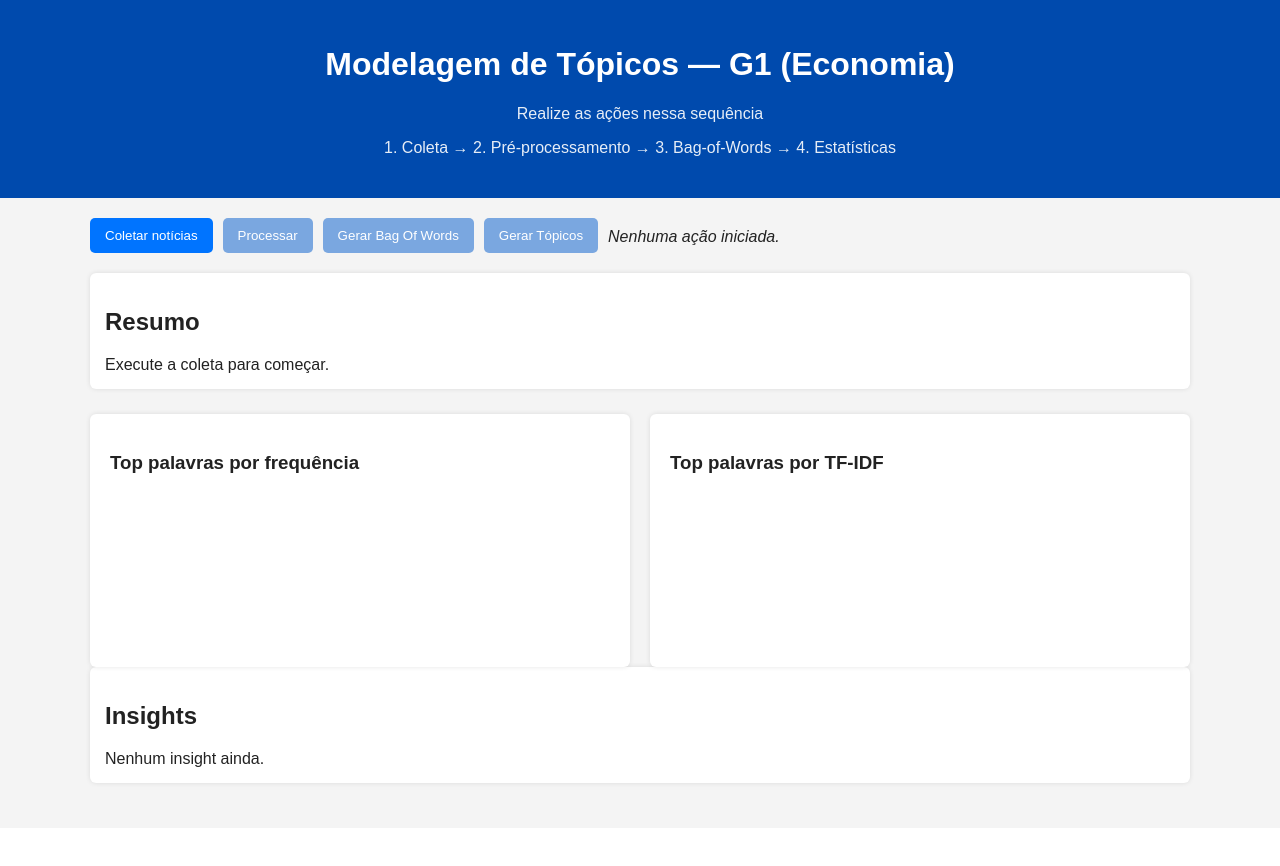
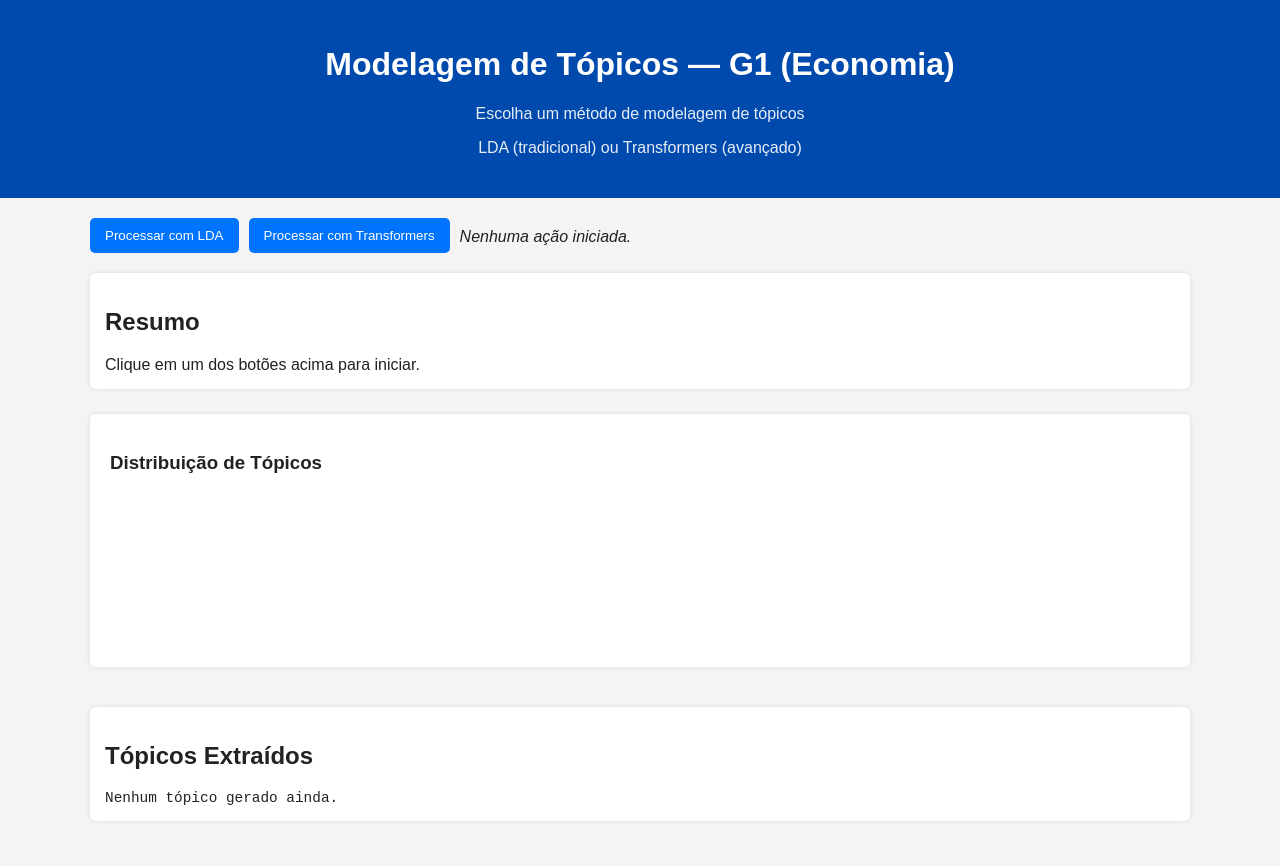
Before and after one commit to kaueriki/TrabalhoFinalPLN, a Flask app: page / in a window 1280 px wide. Before the commit the page ends 787 px from the top, so only its background shows below. Run offline with Flask 3, Linux system fonts and the light colour scheme; a map, chart or similar area stays blank.

Commit message:
Correção do Frontend

```diff
--- a/src/backend/app.py
+++ b/src/backend/app.py
@@ -1,7 +1,5 @@
 import os
-import numpy as np
 from flask import Flask, render_template, jsonify
-from sklearn.feature_extraction.text import TfidfVectorizer
 from tranformers_topic_model import gerar_topicos_transformers
 from coleta import coletar_noticias
 from preprocessing_pipeline import preprocessar_corpus
@@ -19,94 +17,6 @@ app = Flask(
 @app.route("/")
 def home():
     return render_template("index.html")
-
-# Variáveis globais para armazenar estado entre requisições
-_dados = {
-    "noticias": [],
-    "textos_limpos": [],
-    "tokens": [],
-    "bow_matrix": None,
-    "feature_names": None,
-    "vectorizer": None
-}
-
-@app.route("/coletar", methods=["POST"])
-def coletar():
-    try:
-        df = coletar_noticias(limit=30)
-        _dados["noticias"] = df.to_dict(orient="records")
-        return jsonify({
-            "status": "ok",
-            "total": len(_dados["noticias"])
-        })
-    except Exception as e:
-        return jsonify({"status": "erro", "mensagem": str(e)}), 500
-
-@app.route("/processar", methods=["POST"])
-def processar():
-    try:
-        if not _dados["noticias"]:
-            return jsonify({"status": "erro", "mensagem": "Colete as notícias primeiro"}), 400
-
-        textos = [n["texto"] for n in _dados["noticias"]]
-        textos_limpos, tokens = preprocessar_corpus(textos)
-        _dados["textos_limpos"] = textos_limpos
-        _dados["tokens"] = tokens
-
-        return jsonify({"status": "ok"})
-    except Exception as e:
-        return jsonify({"status": "erro", "mensagem": str(e)}), 500
-
-@app.route("/bow", methods=["POST"])
-def bow():
-    try:
-        if not _dados["textos_limpos"]:
-            return jsonify({"status": "erro", "mensagem": "Processe os textos primeiro"}), 400
-
-        # Bag of Words
-        bow_matrix, feature_names, vectorizer = criar_bow(_dados["textos_limpos"])
-        _dados["bow_matrix"] = bow_matrix
-        _dados["feature_names"] = feature_names
-        _dados["vectorizer"] = vectorizer
-
-        # TF-IDF
-        tfidf_vectorizer = TfidfVectorizer(max_features=100)
-        tfidf_matrix = tfidf_vectorizer.fit_transform(_dados["textos_limpos"])
-        tfidf_feature_names = tfidf_vectorizer.get_feature_names_out()
-
-        # Top palavras por frequência
-        freq_sum = np.array(bow_matrix.sum(axis=0)).flatten()
-        top_freq_idx = freq_sum.argsort()[-10:][::-1]
-        top_freq = [(feature_names[i], int(freq_sum[i])) for i in top_freq_idx]
-
-        # Top palavras por TF-IDF
-        tfidf_sum = np.array(tfidf_matrix.sum(axis=0)).flatten()
-        top_tfidf_idx = tfidf_sum.argsort()[-10:][::-1]
-        top_tfidf = [(tfidf_feature_names[i], float(tfidf_sum[i])) for i in top_tfidf_idx]
-
-        return jsonify({
-            "status": "ok",
-            "top_freq": top_freq,
-            "top_tfidf": top_tfidf
-        })
-    except Exception as e:
-        return jsonify({"status": "erro", "mensagem": str(e)}), 500
-
-@app.route("/topicos", methods=["POST"])
-def topicos():
-    try:
-        if _dados["bow_matrix"] is None:
-            return jsonify({"status": "erro", "mensagem": "Gere o BOW primeiro"}), 400
-
-        lda_model = treinar_lda(_dados["bow_matrix"], n_topicos=5)
-        topicos = obter_topicos_palavras(lda_model, _dados["feature_names"], n_palavras=10)
-
-        return jsonify({
-            "status": "ok",
-            "topicos": topicos
-        })
-    except Exception as e:
-        return jsonify({"status": "erro", "mensagem": str(e)}), 500
 
 @app.route("/process", methods=["POST"])
 def process():
--- a/src/static/script.js
+++ b/src/static/script.js
@@ -1,5 +1,5 @@
-let chartFreq = null;
-let chartTfidf = null;
+let pieChart = null;
+let barCharts = [];
 
 function atualizarStatus(msg) {
     document.getElementById("status").innerText = msg;
@@ -10,119 +10,132 @@ async function postData(url) {
     return resp.json();
 }
 
-document.getElementById("btn-coletar").onclick = async () => {
-    atualizarStatus("Coletando notícias...");
-    const data = await postData("/coletar");
+document.getElementById("btn-lda").onclick = async () => {
+    atualizarStatus("Processando com LDA (coletando, processando e gerando tópicos)...");
+    const data = await postData("/process");
 
     if (data.status === "ok") {
-        atualizarStatus(`Coleta concluída — ${data.total} notícias.`);
+        atualizarStatus("Tópicos LDA gerados com sucesso!");
         document.getElementById("summary-content").innerText =
-            `${data.total} notícias coletadas.`;
+            "Pipeline LDA concluído: coleta, pré-processamento e modelagem.";
 
-        document.getElementById("btn-processar").disabled = false;
+        exibirTopicos(data.topicos);
+        plotarGraficos(data.chart_data);
     } else {
-        atualizarStatus("Erro na coleta.");
+        atualizarStatus("Erro ao processar com LDA: " + data.mensagem);
     }
 };
 
-
-document.getElementById("btn-processar").onclick = async () => {
-    atualizarStatus("Processando corpus...");
-    const data = await postData("/processar");
+document.getElementById("btn-transformers").onclick = async () => {
+    atualizarStatus("Processando com Transformers (coletando, processando e gerando tópicos)...");
+    const data = await postData("/processtransformers");
 
     if (data.status === "ok") {
-        atualizarStatus("Pré-processamento concluído.");
-        document.getElementById("btn-bow").disabled = false;
+        atualizarStatus("Tópicos Transformers gerados com sucesso!");
+        document.getElementById("summary-content").innerText =
+            "Pipeline Transformers concluído: coleta, pré-processamento e modelagem.";
+
+        exibirTopicos(data.topicos);
+        plotarGraficos(data.chart_data);
     } else {
-        atualizarStatus("Erro no pré-processamento.");
+        atualizarStatus("Erro ao processar com Transformers: " + data.mensagem);
     }
 };
 
-
-document.getElementById("btn-bow").onclick = async () => {
-    atualizarStatus("Calculando BOW e TF-IDF...");
-    const data = await postData("/bow");
-
-    if (data.status !== "ok") {
-        atualizarStatus("Erro ao calcular BOW/TF-IDF.");
-        return;
+function exibirTopicos(topicos) {
+    let texto = "";
+    topicos.forEach((topico, i) => {
+        texto += `Tópico ${i + 1}:\n`;
+        topico.forEach(([palavra, score]) => {
+            texto += `  - ${palavra}: ${score.toFixed(4)}\n`;
+        });
+        texto += "\n";
+    });
+    document.getElementById("insights-text").innerText = texto;
 }
 
-    atualizarStatus("BOW e TF-IDF concluídos.");
-    document.getElementById("btn-topicos").disabled = false;
+function plotarGraficos(chartData) {
+    // Limpa gráficos anteriores
+    if (pieChart) pieChart.destroy();
+    barCharts.forEach(chart => chart.destroy());
+    barCharts = [];
 
-    plotarGraficos(data.top_freq, data.top_tfidf);
-};
-
-
-document.getElementById("btn-topicos").onclick = async () => {
-    atualizarStatus("Gerando tópicos...");
-    const data = await postData("/topicos");
-
-    if (data.status !== "ok") {
-        atualizarStatus("Erro ao gerar tópicos.");
-        return;
+    // Gráfico de pizza - distribuição de tópicos
+    const pieCtx = document.getElementById("chartPie");
+    if (pieCtx && chartData.pie_chart) {
+        pieChart = new Chart(pieCtx, {
+            type: "pie",
+            data: {
+                labels: chartData.pie_chart.labels,
+                datasets: [{
+                    data: chartData.pie_chart.data,
+                    backgroundColor: [
+                        '#FF6384',
+                        '#36A2EB',
+                        '#FFCE56',
+                        '#4BC0C0',
+                        '#9966FF'
+                    ]
+                }]
+            },
+            options: {
+                responsive: true,
+                plugins: {
+                    legend: {
+                        position: 'bottom'
+                    },
+                    title: {
+                        display: true,
+                        text: 'Distribuição de Tópicos'
                     }
-
-    atualizarStatus("Tópicos gerados.");
-
-    formatarTopicos(data.topicos);
-};
-
-function formatarTopicos(topicos) {
-    const container = document.getElementById("insights-text");
-    container.innerHTML = "";
-
-    topicos.forEach((topico, index) => {
-        const topicoDiv = document.createElement("div");
-        topicoDiv.className = "topico-card";
-
-        const titulo = document.createElement("h3");
-        titulo.textContent = `Tópico ${index + 1}`;
-        topicoDiv.appendChild(titulo);
-
-        const lista = document.createElement("ol");
-        topico.forEach(([palavra, peso]) => {
-            const item = document.createElement("li");
-            item.innerHTML = `<strong>${palavra}</strong>: ${peso.toFixed(2)}`;
-            lista.appendChild(item);
-        });
-
-        topicoDiv.appendChild(lista);
-        container.appendChild(topicoDiv);
+                }
+            }
         });
     }
 
-function plotarGraficos(freq, tfidf) {
+    // Gráficos de barras - palavras por tópico
+    const barContainer = document.getElementById("barChartsContainer");
+    barContainer.innerHTML = ""; // Limpa container
 
-    const freqLabels = freq.map(x => x[0]);
-    const freqValues = freq.map(x => x[1]);
+    chartData.bar_charts.forEach((topico, i) => {
+        const div = document.createElement("div");
+        div.className = "chart-card";
 
-    const tfidfLabels = tfidf.map(x => x[0]);
-    const tfidfValues = tfidf.map(x => x[1]);
+        const h3 = document.createElement("h3");
+        h3.textContent = topico.topic;
+        div.appendChild(h3);
 
-    if (chartFreq) chartFreq.destroy();
-    if (chartTfidf) chartTfidf.destroy();
+        const canvas = document.createElement("canvas");
+        canvas.id = `chartBar${i}`;
+        div.appendChild(canvas);
 
-    chartFreq = new Chart(document.getElementById("chartFreq"), {
+        barContainer.appendChild(div);
+
+        const chart = new Chart(canvas, {
             type: "bar",
             data: {
-            labels: freqLabels,
+                labels: topico.words,
                 datasets: [{
-                label: "Frequência",
-                data: freqValues
+                    label: "Score",
+                    data: topico.scores,
+                    backgroundColor: '#36A2EB'
                 }]
+            },
+            options: {
+                responsive: true,
+                plugins: {
+                    legend: {
+                        display: false
+                    }
+                },
+                scales: {
+                    y: {
+                        beginAtZero: true
+                    }
+                }
             }
         });
 
-    chartTfidf = new Chart(document.getElementById("chartTfidf"), {
-        type: "bar",
-        data: {
-            labels: tfidfLabels,
-            datasets: [{
-                label: "TF-IDF",
-                data: tfidfValues
-            }]
-        }
+        barCharts.push(chart);
     });
 }
--- a/src/static/style.css
+++ b/src/static/style.css
@@ -73,47 +73,16 @@ header {
   box-shadow: 0 0 5px rgba(0,0,0,0.1);
 }
 
-/* Estilos para os tópicos */
-#insights-text {
+.bar-charts-container {
   display: grid;
   grid-template-columns: repeat(auto-fit, minmax(300px, 1fr));
   gap: 20px;
-  margin-top: 15px;
+  width: 100%;
+  margin-top: 20px;
 }
 
-.topico-card {
-  background: linear-gradient(135deg, #667eea 0%, #764ba2 100%);
-  padding: 20px;
-  border-radius: 12px;
-  box-shadow: 0 4px 6px rgba(0, 0, 0, 0.1);
-  color: white;
-  transition: transform 0.2s, box-shadow 0.2s;
+#insights-text {
+  white-space: pre-wrap;
+  font-family: 'Courier New', monospace;
+  font-size: 0.9rem;
 }
-
-.topico-card:hover {
-  transform: translateY(-5px);
-  box-shadow: 0 8px 12px rgba(0, 0, 0, 0.2);
-}
-
-.topico-card h3 {
-  margin: 0 0 15px 0;
-  font-size: 1.4em;
-  border-bottom: 2px solid rgba(255, 255, 255, 0.3);
-  padding-bottom: 10px;
-}
-
-.topico-card ol {
-  margin: 0;
-  padding-left: 20px;
-  line-height: 1.8;
-}
-
-.topico-card li {
-  margin-bottom: 8px;
-  font-size: 0.95em;
-}
-
-.topico-card li strong {
-  font-weight: 600;
-  text-transform: capitalize;
-}
--- a/src/templates/index.html
+++ b/src/templates/index.html
@@ -12,17 +12,15 @@
 <body>
   <header>
     <h1>Modelagem de Tópicos — G1 (Economia)</h1>
-    <p class="subtitle">Realize as ações nessa sequência</p>
-    <p class="subtitle">1. Coleta → 2. Pré-processamento → 3. Bag-of-Words → 4. Estatísticas</p>
+    <p class="subtitle">Escolha um método de modelagem de tópicos</p>
+    <p class="subtitle">LDA (tradicional) ou Transformers (avançado)</p>
   </header>
 
   <main class="container">
 
     <section class="controls">
-      <button id="btn-coletar" class="btn">Coletar notícias</button>
-      <button id="btn-processar" class="btn" disabled>Processar</button>
-      <button id="btn-bow" class="btn" disabled>Gerar Bag Of Words</button>
-      <button id="btn-topicos" class="btn" disabled>Gerar Tópicos</button>
+      <button id="btn-lda" class="btn">Processar com LDA</button>
+      <button id="btn-transformers" class="btn">Processar com Transformers</button>
 
       <div id="status" class="status">Nenhuma ação iniciada.</div>
     </section>
@@ -30,25 +28,24 @@
     <section class="summary" id="summary">
       <h2>Resumo</h2>
       <div id="summary-content">
-        Execute a coleta para começar.
+        Clique em um dos botões acima para iniciar.
       </div>
     </section>
 
     <section class="charts">
       <div class="chart-card">
-        <h3>Top palavras por frequência</h3>
-        <canvas id="chartFreq"></canvas>
+        <h3>Distribuição de Tópicos</h3>
+        <canvas id="chartPie"></canvas>
       </div>
 
-      <div class="chart-card">
-        <h3>Top palavras por TF-IDF</h3>
-        <canvas id="chartTfidf"></canvas>
+      <div id="barChartsContainer" class="bar-charts-container">
+        <!-- Gráficos de barras serão inseridos aqui -->
       </div>
     </section>
 
     <section class="insights">
-      <h2>Insights</h2>
-      <div id="insights-text">Nenhum insight ainda.</div>
+      <h2>Tópicos Extraídos</h2>
+      <div id="insights-text">Nenhum tópico gerado ainda.</div>
     </section>
 
   </main>
```
Lines whose indentation alone changed are shown as unchanged.
